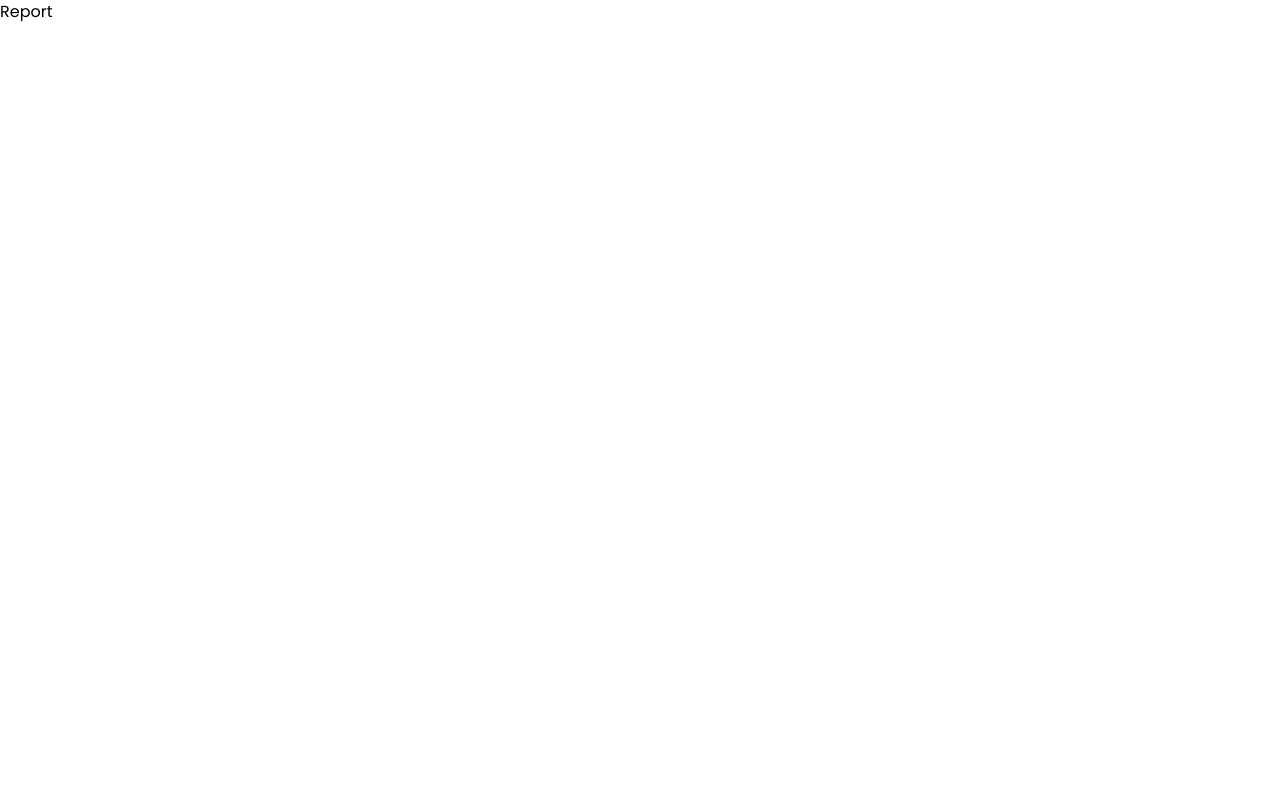
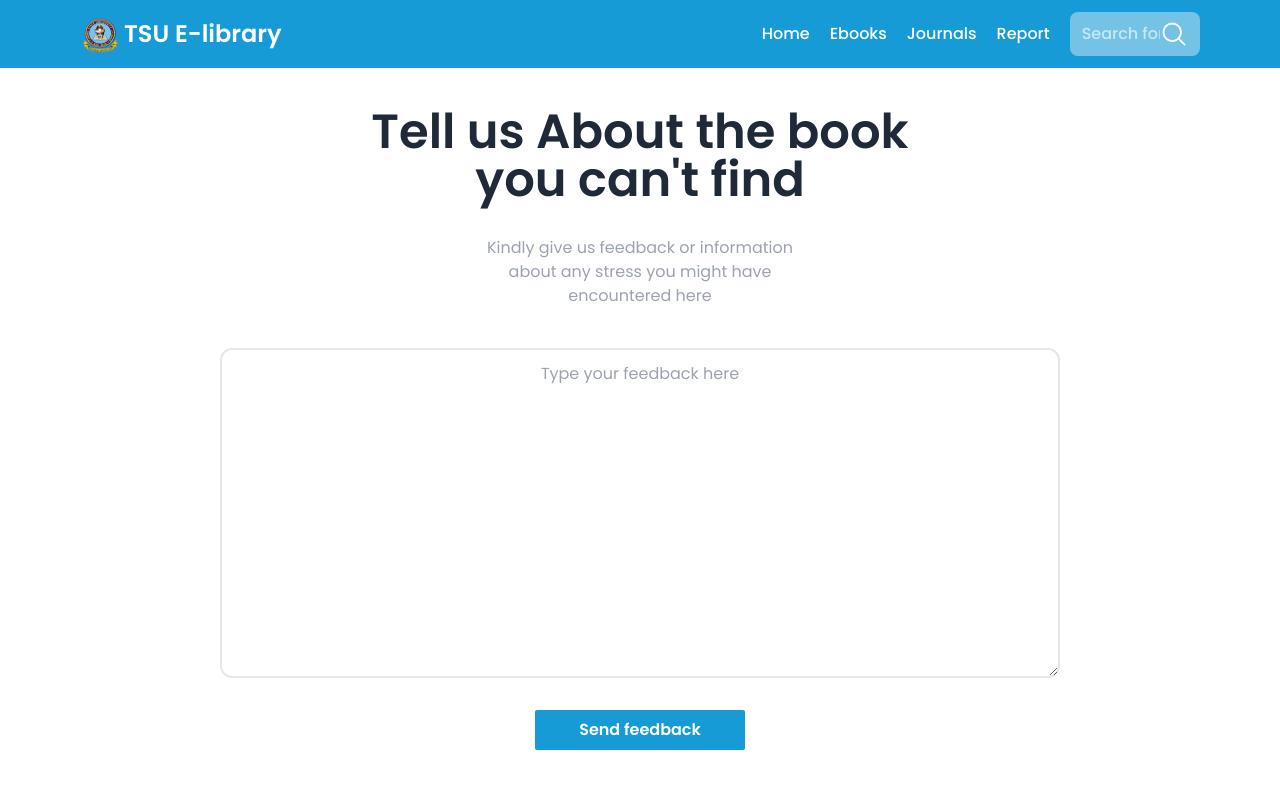
Before and after one commit to Vixs101/Ebooks_and_Journal_Management_System, a React (Vite) app: page /report in a window 1280 px wide. Shown: the top 788 px of the page. Built offline with nearby package versions, Linux system fonts and the light colour scheme.

Commit message:
finished the desktop view of the report page

```diff
--- a/src/main.jsx
+++ b/src/main.jsx
@@ -20,8 +20,8 @@ const router = createBrowserRouter(
       <Route path='/sign_in' element={<SignIn/>} />
       <Route path='/' element={<Home />} />
       <Route path='ebooks' element={<Ebooks/>} />
-      <Route path='/journals' element={<Journals/>} />
-      <Route path='/report' element={<Report/>} />
+      <Route path='journals' element={<Journals/>} />
+      <Route path='report' element={<Report/>} />
 
     </>
   )
--- a/src/pages/Journals.tsx
+++ b/src/pages/Journals.tsx
@@ -8,7 +8,7 @@ function Journals() {
       <NavBar />
       <section className="flex flex-col px-7 md:px-20 w-full h-full md:py-10 mb-10">
         <h1 className="mt-5 text-lg md:text-2xl font-semibold text-gray-800 text-center">
-          Available Ebooks
+          Available Journals
         </h1>
         <main className="grid grid-cols-2 md:grid-cols-4 mt-5 gap-6 ">
           {ebooks.map((ebook) => (
@@ -31,7 +31,7 @@ function Journals() {
           ))}
         </main>
         <div className="flex items-center justify-center w-full text-center my-6">
-          <p className="text-gray-800 text-xl font-semibold">See More...</p>
+          <p className="text-gray-800 text-lg md:text-xl font-semibold">See More...</p>
         </div>
       </section>
     </>
--- a/src/pages/Report.tsx
+++ b/src/pages/Report.tsx
@@ -1,9 +1,35 @@
-import React from 'react'
+import React from "react";
+import NavBar from "../components/NavBar";
 
 function Report() {
   return (
-    <div>Report</div>
-  )
+    <>
+      <NavBar />
+      <section className="flex flex-col px-7 md:px-20 w-full h-full md:py-10 mb-10 items-center text-center gap-10">
+        <div className="flex flex-col w-1/2 gap-8 text-center items-center">
+          <h1 className="text-2xl md:text-3xl lg:text-5xl font-semibold text-gray-800">
+            Tell us About the book you can't find
+          </h1>
+          <p className="text-gray-400 w-3/5">
+            Kindly give us feedback or information about any stress you might
+            have encountered here
+          </p>
+        </div>
+        <form
+          action=""
+          className="flex flex-col w-3/4 h-full gap-8 items-center"
+        >
+          <textarea
+            placeholder="Type your feedback here"
+            className="outline-none border-2 rounded-xl w-full placeholder:text-center placeholder:items-start h-3/4 p-3"
+          />{" "}
+          <button className="bg-[#179BD7] hover:bg-[#3db5ed] p-2 rounded-sm text-white font-semibold w-1/4">
+            Send feedback
+          </button>
+        </form>
+      </section>
+    </>
+  );
 }
 
 export default Report;
```
